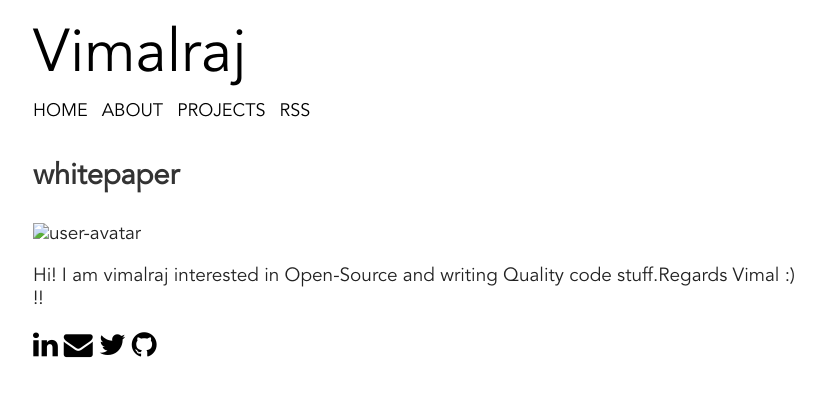
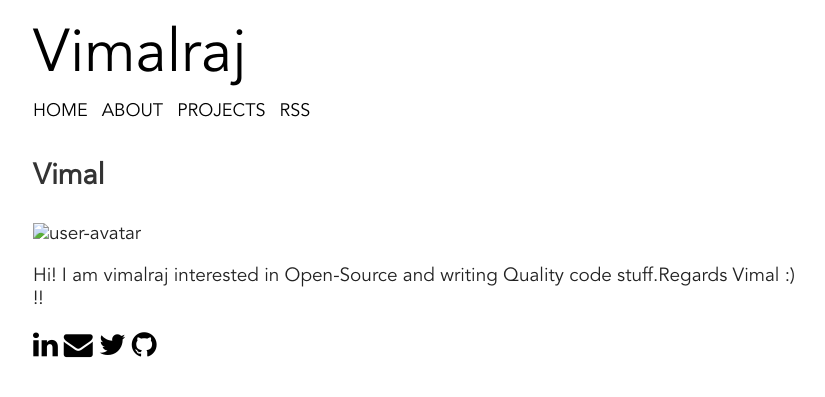
Before and after one commit to Vimalraj571/vimalraj571.github.io, a Jekyll site: the page built from about.md, in a window 1280 px wide. Shown: the top 397 px of the page, without its empty margins (223-1048 px from the left). Built offline with Jekyll 4.4.1, drawn with Linux system fonts in a browser that asks for light colours.

Commit message:
My things

```diff
--- a/_config.yml
+++ b/_config.yml
@@ -19,7 +19,7 @@ disqus_shortname:
 
 rtl: false
 owner:
-  name:           whitepaper
+  name:           Vimal
   avatar:         ""
   email:          "vimalraj.ktm95@gmail.com"
   # Social networking links used in footer. Update and remove as you like.
```
